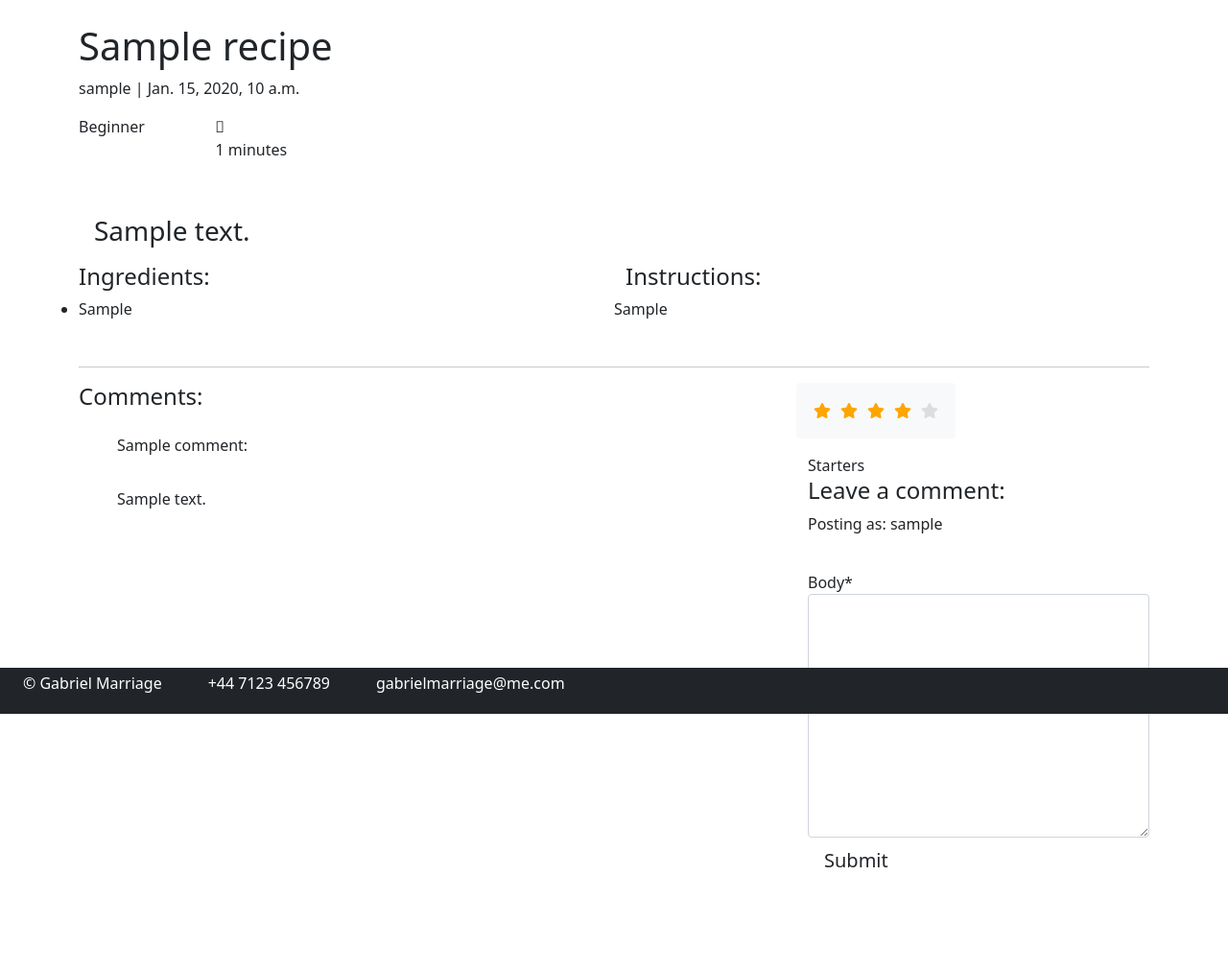
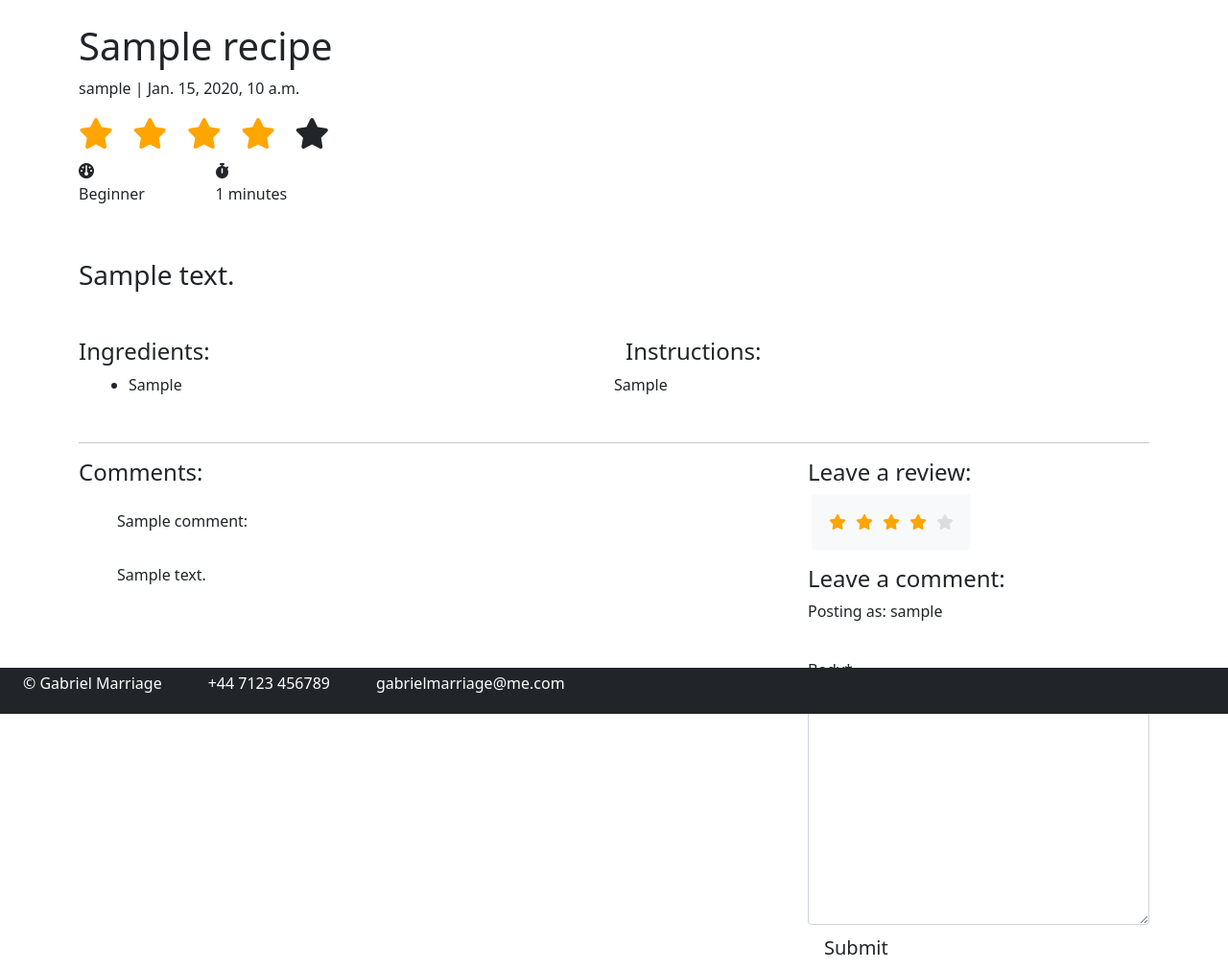
Before and after one commit to L0rdGabbers/how-to-cook, a Django app: a page that uses templates/base.html in a window 1280 px wide. Shown: the part 56-1067 px from the top of the page at 96% size. Before the commit the page ends 960 px from the top, so only its background shows below. Run offline with Django 3.2, Linux system fonts and the light colour scheme; a user stored in the database is signed in; tables that the repository leaves empty hold one stand-in row (values such as "Sample post"); some libraries are stand-ins or nearby versions.

```diff
--- a/menu/views.py
+++ b/menu/views.py
@@ -148,6 +148,7 @@ class CategoryPage(generic.ListView):
             "index.html",
             {
                 "recipe_list": queryset,
+                "recipe_category": query,
             }
         )
 
--- a/static/css/style.css
+++ b/static/css/style.css
@@ -1,5 +1,7 @@
 /* Star Rating */
-
+.rating-list {
+    margin-left: 1rem;
+}
 .rating-list li {
     float: right;
     color: #ddd;
@@ -42,7 +44,7 @@ span.fa-star {
 }
 
 .footer {
-    position:fixed;
+    position: fixed;
     bottom: 0;
     width: 100%;
 }
@@ -60,3 +62,23 @@ span.fa-star {
 .recipe-link:hover {
     text-decoration: underline;
 }
+
+
+/* Recipe Page */
+
+.big-star {
+    letter-spacing: 2rem;
+}
+
+#summary {
+    padding-left: 0;
+    margin-bottom: 2rem;
+}
+
+.list-parent > ul {
+    padding-left: 4rem;
+}
+
+.list-parent > ol {
+    padding-left: 4rem;
+}
--- a/templates/base.html
+++ b/templates/base.html
@@ -10,6 +10,7 @@
       rel="stylesheet"
       href="https://cdnjs.cloudflare.com/ajax/libs/font-awesome/5.15.3/css/all.min.css"
     />
+    <script src="https://kit.fontawesome.com/943260647e.js" crossorigin="anonymous"></script>
     <link
       href="https://cdn.jsdelivr.net/npm/bootstrap@5.0.1/dist/css/bootstrap.min.css"
       rel="stylesheet"
@@ -72,7 +73,6 @@
                 <li><a class="dropdown-item" href="{% url 'category' recipe_category='Pasta' %}">Desserts</a></li>
                 <li><a class="dropdown-item" href="{% url 'category' recipe_category='Pasta' %}">Cakes</a></li>
                 <li><a class="dropdown-item" href="{% url 'category' recipe_category='Pasta' %}">Other</a></li>
-              </form>
             </ul>
           </li>
           {% if user.is_authenticated %}
--- a/templates/my_recipes.html
+++ b/templates/my_recipes.html
@@ -2,7 +2,9 @@
 
 <div class="container-fluid">
   <div class="row">
-    <div class="col-12">
+  </div>
+  <div class="row">
+    <div class="col-10 offset-1">
       <div class="row">
         {% for recipe in recipes %}
         <div class="col-md-4">
--- a/templates/recipe_page.html
+++ b/templates/recipe_page.html
@@ -1,22 +1,42 @@
 {% extends "base.html" %} {% block content %} {% load crispy_forms_tags %}
 {% if recipe.approved == False and request.user != recipe.author %}
 <div class="alert alert-info">
-    <p>This recipe has not been approved by an admin, and can only be viewed by the author.</p>
-    <p>To view recipes approved by our admins, please <a href="{% url 'home' %}">click here</a>.</p>
+  <p>
+    This recipe has not been approved by an admin, and can only be viewed by the
+    author.
+  </p>
+  <p>
+    To view recipes approved by our admins, please
+    <a href="{% url 'home' %}">click here</a>.
+  </p>
 </div>
 {% elif recipe.status == 0 and request.user != recipe.author %}
 <div class="alert alert-info">
-    <p>The author has not published this page yet, meaning it can only be viewed by them.</p>
-    <p>To view published recipes please <a href="{% url 'home' %}">click here</a>.</p>
+  <p>
+    The author has not published this page yet, meaning it can only be viewed by
+    them.
+  </p>
+  <p>
+    To view published recipes please <a href="{% url 'home' %}">click here</a>.
+  </p>
 </div>
 {% elif recipe.status == 0 and request.user == recipe.author or recipe.status == 1 and recipe.approved == True %}
 <div class="container">
   <div class="row">
     <div class="col-md-8 offset-md-2">
       {% if commented %}
-            <div class="alert alert-dismissible fade show" id="alert-comment" role="alert">
+      <div
+        class="alert alert-dismissible fade show"
+        id="alert-comment"
+        role="alert"
+      >
         <p>Your comment has been successfully posted</p>
-                <button type="button" class="btn-close" data-bs-dismiss="alert" aria-label="Close"></button>
+        <button
+          type="button"
+          class="btn-close"
+          data-bs-dismiss="alert"
+          aria-label="Close"
+        ></button>
       </div>
       {% endif %}
     </div>
@@ -27,10 +47,23 @@
   <div class="row">
     <div class="col-md-6">
       <div class="row">
-        <h1>{{ recipe.title }} {% if recipe.status == 0 %}(Draft){% endif %}</h1>
+        <h1>
+          {{ recipe.title }} {% if recipe.status == 0 %}(Draft){% endif %}
+        </h1>
       </div>
       <div class="row">
         <p>{{ recipe.author }} | {{ recipe.created_on }}</p>
+      </div>
+      <div class="row">
+        <div class="col-md-6">
+            <h2 class="nowrap big-star">
+                <span class="fa fa-star {% if recipe.average_star_rating > 0 %} checked {% endif %}"></span>
+                <span class="fa fa-star {% if recipe.average_star_rating > 1 %} checked {% endif %}"></span>
+                <span class="fa fa-star {% if recipe.average_star_rating > 2 %} checked {% endif %}"></span>
+                <span class="fa fa-star {% if recipe.average_star_rating > 3 %} checked {% endif %}"></span>
+                <span class="fa fa-star {% if recipe.average_star_rating > 4 %} checked {% endif %}"></span>
+            </h2>
+        </div>
       </div>
       <div class="row">
         <div class="col-md-3">
@@ -61,7 +94,7 @@
 <div class="container">
   <div class="row">
     <div class="col">
-      <div class="card-body">
+      <div id="summary" class="card-body">
         <h3 class="card-text">{{ recipe.summary | safe }}</h3>
       </div>
     </div>
@@ -70,10 +103,10 @@
     <div class="col-md-6">
       <div class="row">
         <h4>Ingredients:</h4>
-        <div class="row">
+        <div class="row list-parent">
           <ul>
             {% for ingredient in recipe.ingredients_list %}
-            <li>
+            <li class="ingredient">
               <p>{{ ingredient }}</p>
             </li>
             {% endfor %}
@@ -84,7 +117,7 @@
     <div class="col-md-6">
       <div class="row">
         <h4>Instructions:</h4>
-        <div class="row">{{ recipe.instructions | safe }}</div>
+        <div class="row list-parent">{{ recipe.instructions | safe }}</div>
       </div>
     </div>
   </div>
@@ -111,26 +144,41 @@
     <div class="col-md-4">
       <div class="row">
         {% if user.is_authenticated %}
+        <h4>Leave a review:</h4>
         <ul class="btn btn-light list-inline rating-list">
           <li onclick="rate(5, {{ recipe.id }})">
-                <i class="fa fa-star {% if recipe.user_rating > 4 %} checked {% endif %}" title="Rate 5"></i>
+            <i
+              class="fa fa-star {% if recipe.user_rating > 4 %} checked {% endif %}"
+              title="Rate 5"
+            ></i>
           </li>
           <li onclick="rate(4, {{ recipe.id }})">
-                <i class="fa fa-star {% if recipe.user_rating > 3 %} checked {% endif %}" title="Rate 4"></i>
+            <i
+              class="fa fa-star {% if recipe.user_rating > 3 %} checked {% endif %}"
+              title="Rate 4"
+            ></i>
           </li>
           <li onclick="rate(3, {{ recipe.id }})">
-                <i class="fa fa-star {% if recipe.user_rating > 2 %} checked {% endif %}" title="Rate 3"></i>
+            <i
+              class="fa fa-star {% if recipe.user_rating > 2 %} checked {% endif %}"
+              title="Rate 3"
+            ></i>
           </li>
           <li onclick="rate(2, {{ recipe.id }})">
-                <i class="fa fa-star {% if recipe.user_rating > 1 %} checked {% endif %}" title="Rate 2"></i>
+            <i
+              class="fa fa-star {% if recipe.user_rating > 1 %} checked {% endif %}"
+              title="Rate 2"
+            ></i>
           </li>
           <li onclick="rate(1, {{ recipe.id }})">
-                <i class="fa fa-star {% if recipe.user_rating > 0 %} checked {% endif %}" title="Rate 1"></i>
+            <i
+              class="fa fa-star {% if recipe.user_rating > 0 %} checked {% endif %}"
+              title="Rate 1"
+            ></i>
           </li>
         </ul>
         {% endif %}
       </div>
-      {{ recipe.recipe_category }}
       <div class="row">
         {% if commented %}
         <div class="alert alert-success" role="alert">
@@ -141,7 +189,9 @@
         <p>Posting as: {{ user.username }}</p>
         <form method="post" style="margin-top: 1.3em">
           {{ comment_form | crispy }} {% csrf_token %}
-            <button type="submit" name="comment_form" class="btn btn-lg">Submit</button>
+          <button type="submit" name="comment_form" class="btn btn-lg">
+            Submit
+          </button>
         </form>
         {% endif %}
       </div>
@@ -168,14 +218,14 @@
 <script>
   const rate = (rating, post_id) => {
     fetch(`/rate/${post_id}/${rating}/`, {
-            method: 'GET',
+      method: "GET",
       headers: {
-                'Content-Type': 'application/json'
-            }
-        }).then(rest => {
+        "Content-Type": "application/json",
+      },
+    }).then((rest) => {
       window.location.reload();
     });
-    }
+  };
   setTimeout(function () {
     let messages = document.getElementById("alert-comment");
     let alert = new bootstrap.Alert(messages);
```
Also changed, not shown: templates/index.html (+10 -3 lines). Lines whose indentation alone changed are shown as unchanged.
